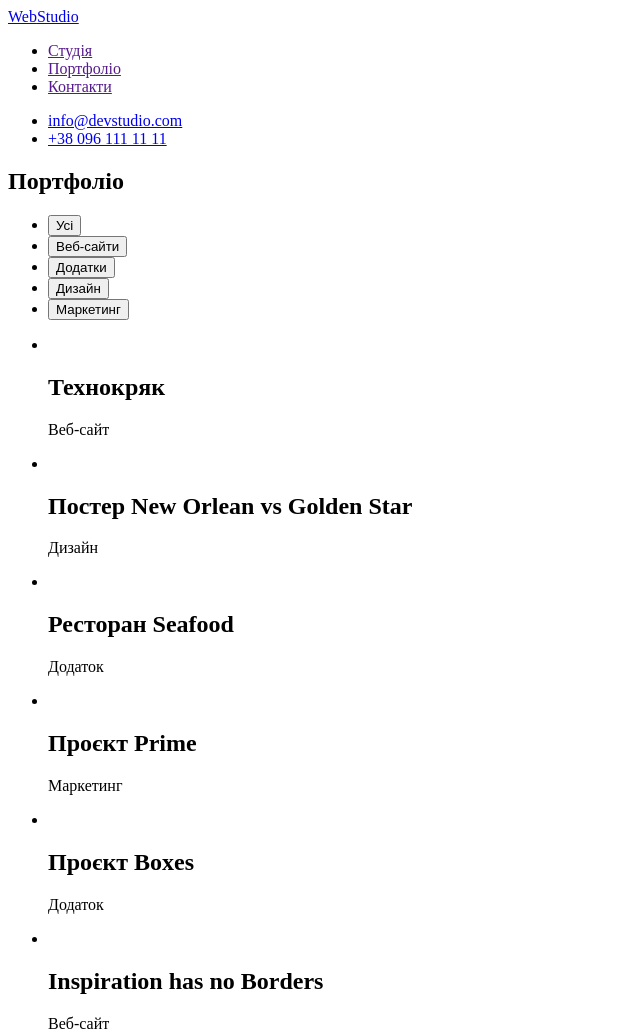
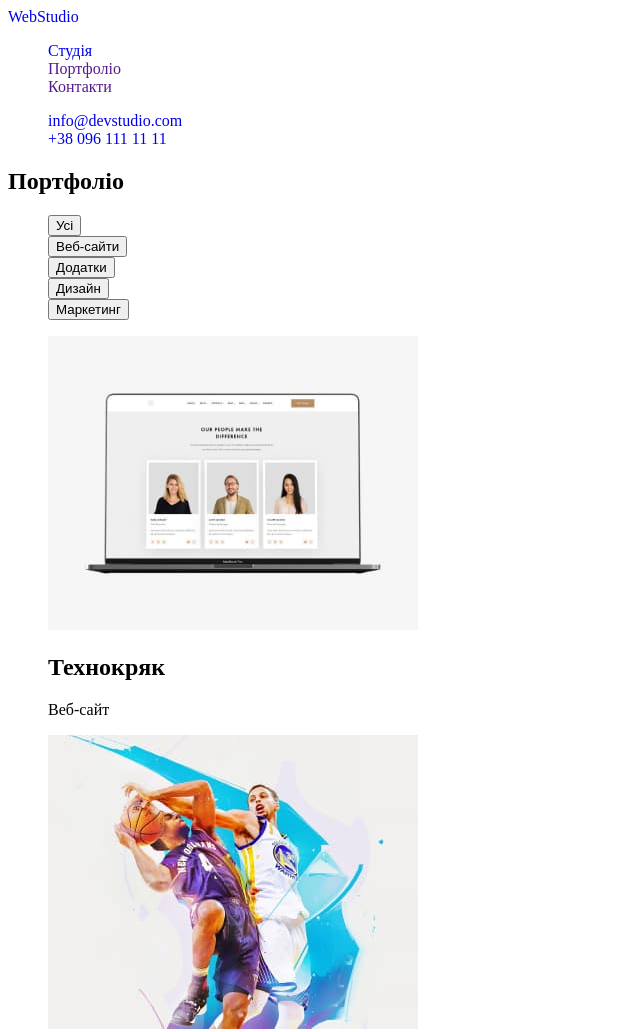
Before and after one commit to VitaliyYakovenko/goit-markup-hw-02, a plain HTML site: page portfolio.html in a window 1280 px wide. Shown: the top 1032 px of the page, without its empty margins (0-640 px from the left). Drawn offline with Linux system fonts and the light colour scheme.

Commit message:
ДЗ-(2)

```diff
--- a/css/styles-portfolio.css
+++ b/css/styles-portfolio.css
@@ -0,0 +1,9 @@
+
+
+
+.link {
+    text-decoration: none;
+}
+.list {
+    list-style: none;
+}
--- a/portfolio.html
+++ b/portfolio.html
@@ -11,31 +11,31 @@
     <header>
         <nav>
             <a class="link" href="./index.html" lang="en"><span>Web</span>Studio</a>
-            <ul>
+            <ul class="list">
                 <li>
-                    <a href="">Студія</a>
+                    <a class="link" href="./index.html">Студія</a>
                 </li>
                 <li>
-                    <a href="">Портфоліо</a>
+                    <a class="link" href="">Портфоліо</a>
                 </li>
                 <li>
-                    <a href="">Контакти</a>
+                    <a class="link" href="">Контакти</a>
                 </li>
             </ul>
         </nav>
-        <ul>
+        <ul class="list">
             <li>
-                <a href="mailto:info@devstudio.com">info@devstudio.com</a>
+                <a class="link" href="mailto:info@devstudio.com">info@devstudio.com</a>
             </li>
             <li>
-                <a href="tel:+380961111111">+38 096 111 11 11</a>
+                <a class="link" href="tel:+380961111111">+38 096 111 11 11</a>
             </li>
         </ul>
     </header>
     <main>
         <section>
             <h1>Портфоліо</h1>
-            <ul>
+            <ul class="list">
                 <li>
                     <button type="button">Усі</button>
                 </li>
@@ -54,49 +54,49 @@
             </ul>
         </section>
         <section>
-            <ul>
+            <ul class="list">
                 <li>
-                    <img src="" alt="">
+                    <img src="./images/portfolio-img-1.jpg" alt="portfolio-img-1" width="370" height="294">
                     <h2>Технокряк</h2>
                     <p>Веб-сайт</p>
                 </li>
                 <li>
-                    <img src="" alt="">
+                    <img src="./images/portfolio-img-2.jpg" alt="portfolio-img-2" width="370" height="294">
                     <h2>Постер <span lang="en">New Orlean vs Golden Star</span></h2>
                     <p>Дизайн</p>
                 </li>
                 <li>
-                    <img src="" alt="">
+                    <img src="./images/portfolio-img-3.jpg" alt="portfolio-img-3" width="370" height="294">
                     <h2>Ресторан <span lang="en">Seafood</span></h2>
                     <p>Додаток</p>
                 </li>
                 <li>
-                    <img src="" alt="">
+                    <img src="./images/portfolio-img-4.jpg" alt="portfolio-img-4" width="370" height="294">
                     <h2>Проєкт <span lang="en">Prime</span></h2>
                     <p>Маркетинг</p>
                 </li>
                 <li>
-                    <img src="" alt="">
+                    <img src="./images/portfolio-img-5.jpg" alt="portfolio-img-5" width="370" height="294">
                     <h2>Проєкт <span>Boxes</span></h2>
                     <p>Додаток</p>
                 </li>
                 <li>
-                    <img src="" alt="">
+                    <img src="./images/portfolio-img-6.jpg" alt="portfolio-img-6" width="370" height="294">
                     <h2 lang="en">Inspiration has no Borders</h2>
                     <p>Веб-сайт</p>
                 </li>
                 <li>
-                    <img src="" alt="">
+                    <img src="./images/portfolio-img-7.jpg" alt="portfolio-img-7" width="370" height="294">
                     <h2>Видання <span lang="en">Limited Edition</span></h2>
                     <p>Дизайн</p>
                 </li>
                 <li>
-                    <img src="" alt="">
+                    <img src="./images/portfolio-img-8.jpg" alt="portfolio-img-8" width="370" height="294">
                     <h2>Проєкт <span lang="en">LAB</span></h2>
                     <p>Маркетинг</p>
                 </li>
                 <li>
-                    <img src="" alt="">
+                    <img src="./images/portfolio-img-9.jpg" alt="portfolio-img-9" width="370" height="294">
                     <h2 lang="en">Growing Business</h2>
                     <p>Додаток</p>
                 </li>
@@ -116,6 +116,7 @@
                 <li>
                     <a class="link" href="tel:+380961111111">+38 096 111 11 11</a>
                 </li>
+            </ul>
         </address>
     </footer>
 </body>
```
Also changed, not shown: images/portfolio-img-1.jpg (added), images/portfolio-img-2.jpg (added), images/portfolio-img-3.jpg (added), images/portfolio-img-4.jpg (added), images/portfolio-img-5.jpg (added), images/portfolio-img-6.jpg (added), images/portfolio-img-7.jpg (added), images/portfolio-img-8.jpg (added), images/portfolio-img-9.jpg (added).
